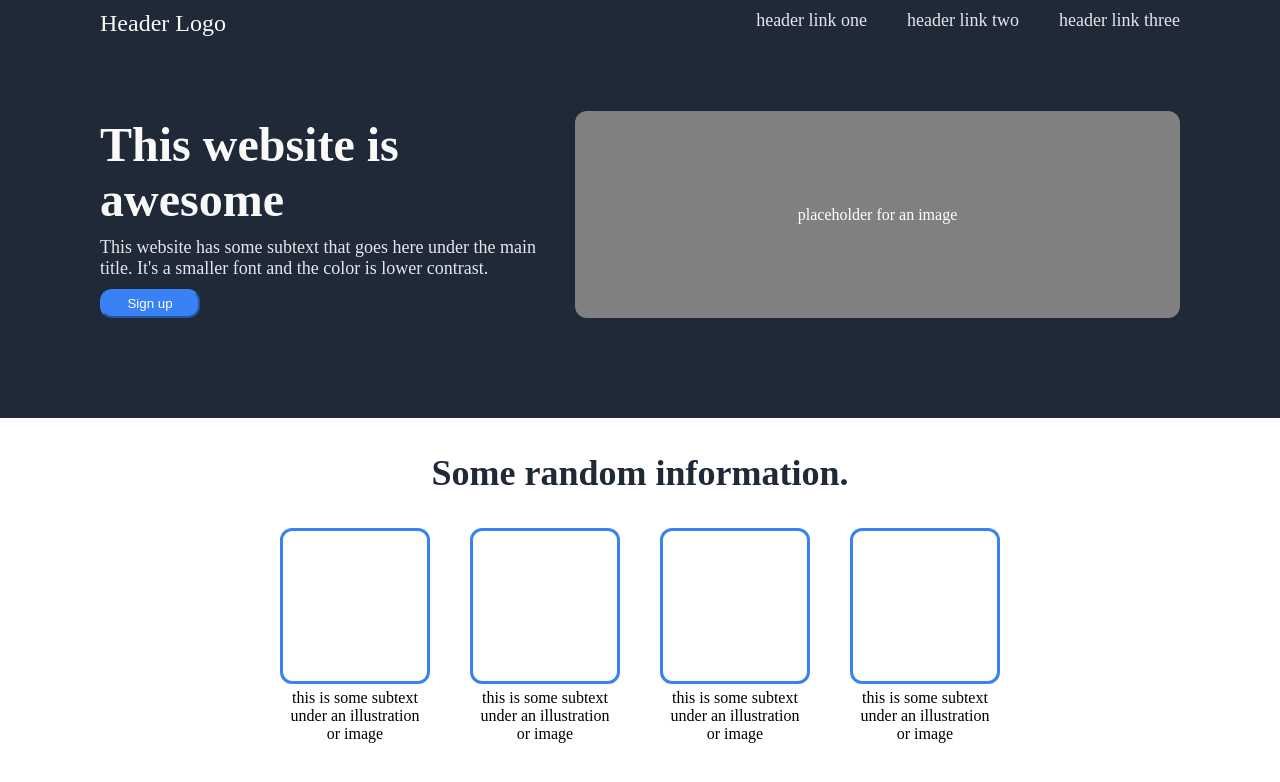
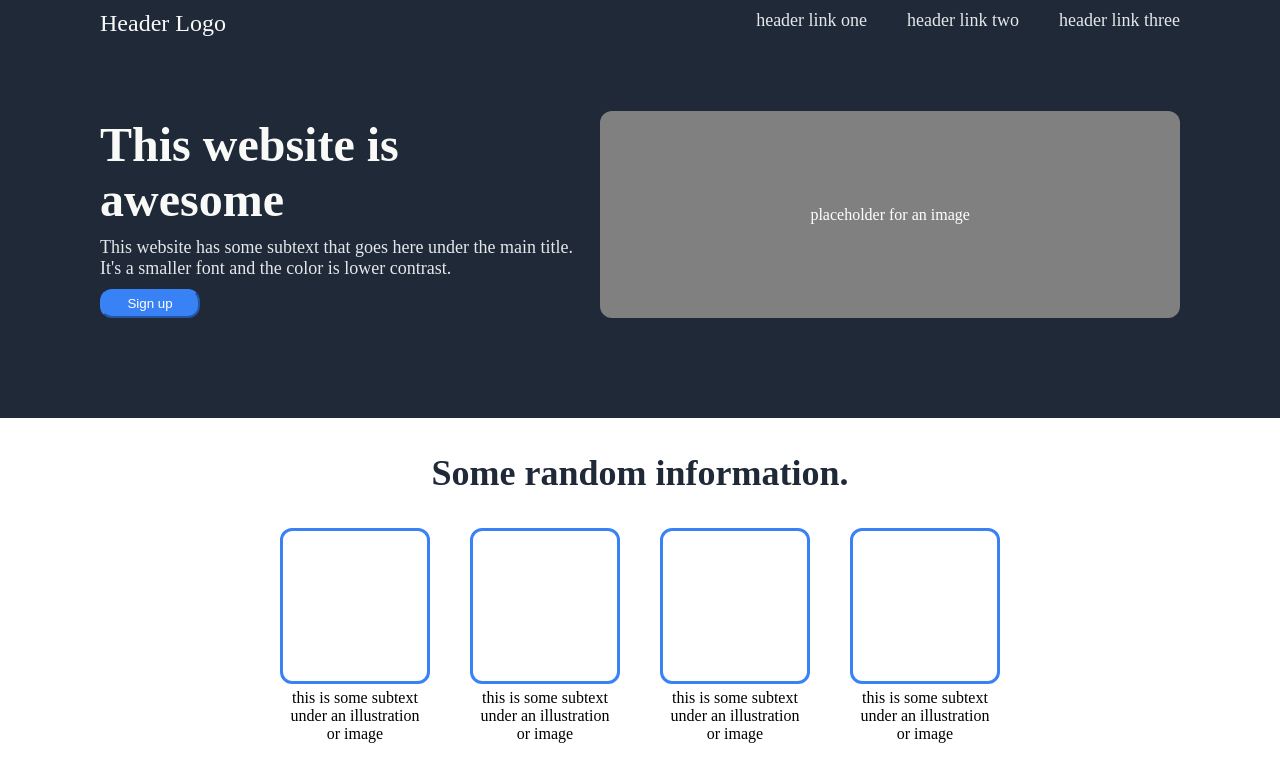
Before and after one commit to JustChillin6969/odin-project-1, a plain HTML site: page index.html in a window 1280 px wide. Drawn offline with Linux system fonts and the light colour scheme.

Commit message:
Update the CSS for better code

```diff
--- a/style.css
+++ b/style.css
@@ -21,16 +21,9 @@ padding: 0px;
     gap: 20px;
 }
 
-.top-container-left {
-   width: 200px;
-  flex: auto;
-   }
+.top-container-right {
 
-
-
-.top-container-right {
-width: 350px;
-flex: auto;
+flex-basis: 1000px;
 display: flex;
 flex-direction: column;
 }
```
